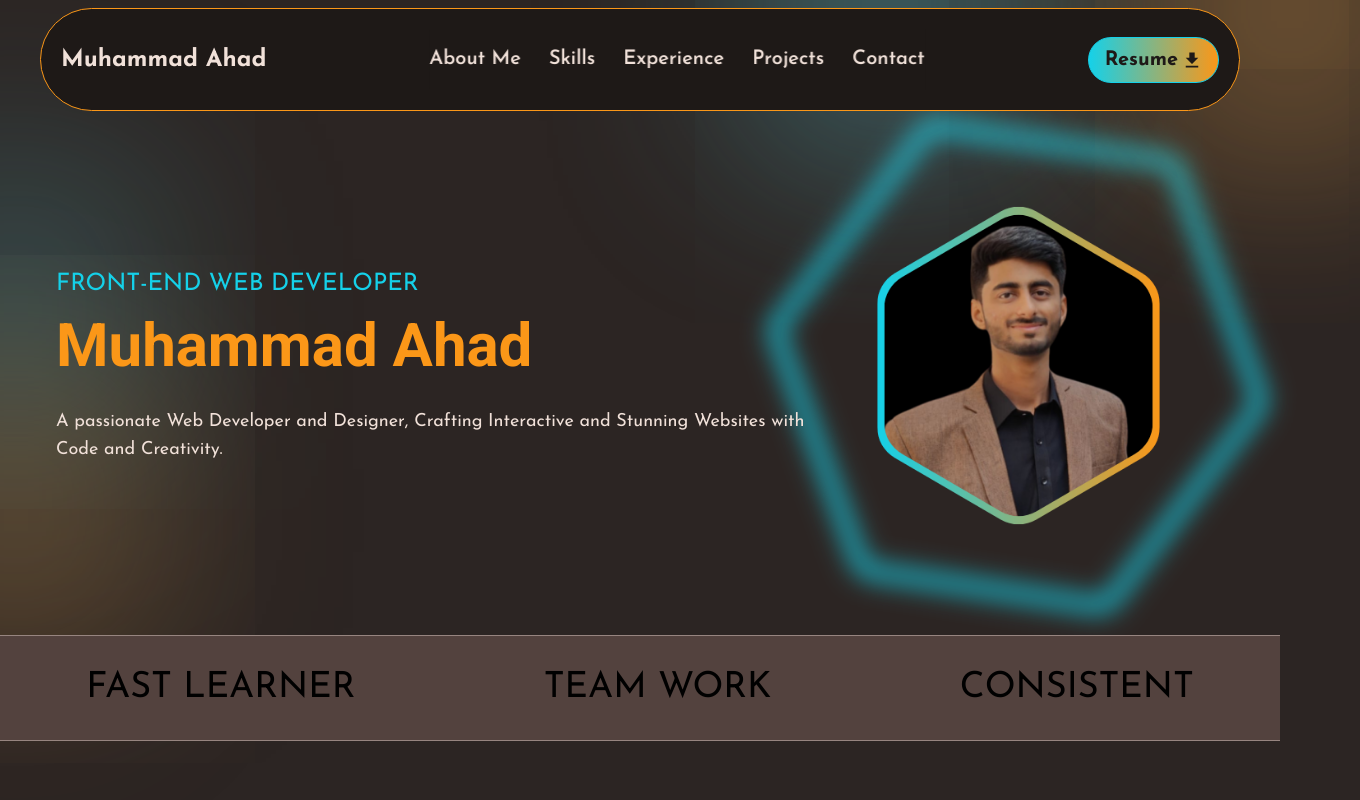
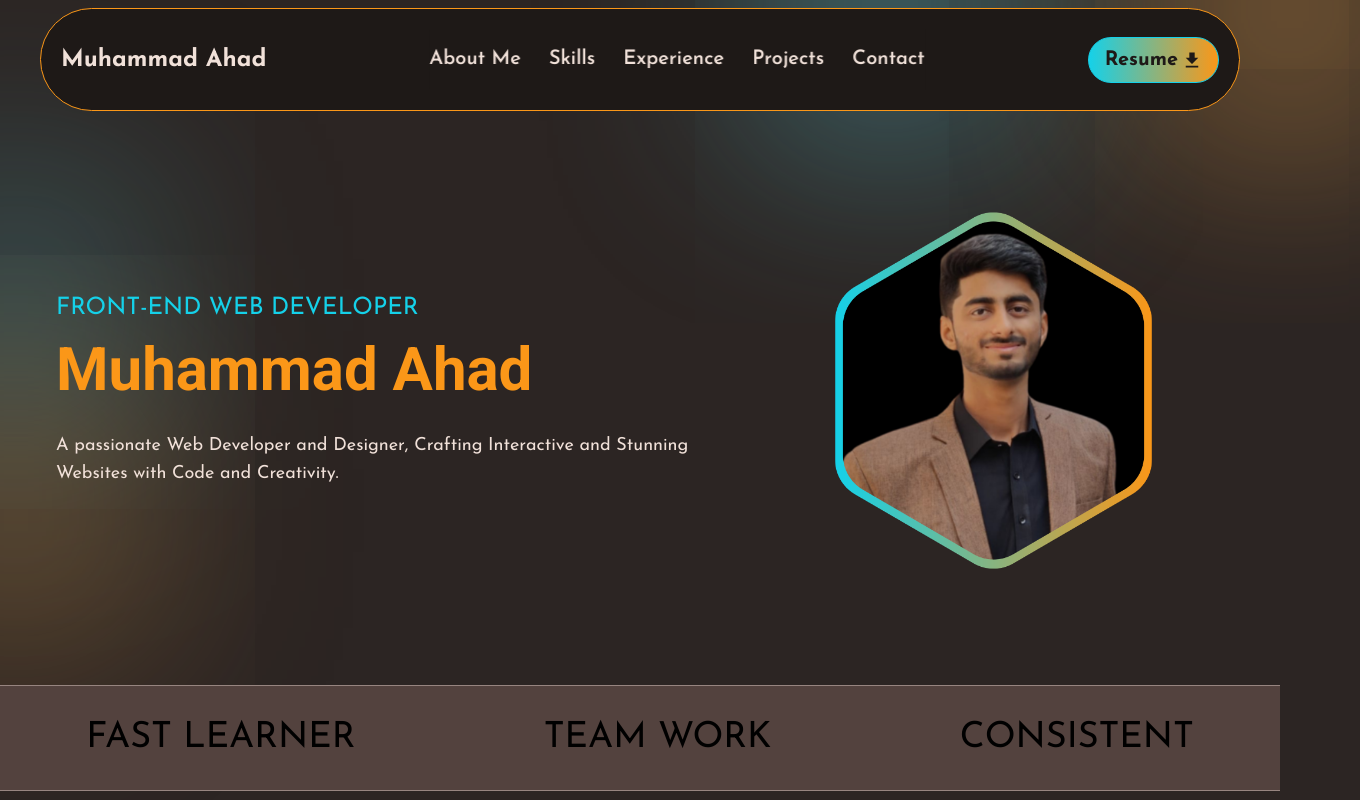
Before and after one commit to Ahad-Awan/ahad-portfolio, a React (Vite) app in the folder ahad-portfolio/: page / in a window 1280 px wide. Shown: the whole page, 1360 px wide, since content can reach past the window. Built offline with nearby package versions, Linux system fonts and the light colour scheme.

Commit message:
change pic

```diff
--- a/ahad-portfolio/src/components/heroSection/heroPic.jsx
+++ b/ahad-portfolio/src/components/heroSection/heroPic.jsx
@@ -5,13 +5,10 @@ const heroPic = () => {
   return (
     <div className="h-full flex items-center justify-center">
       <img
-        src="../../public/images/hexaPic.png"
+        src="../../public/images/ahadPic.png"
         alt="ahad image"
-        className="max-h-[550px] w-auto"
+        className="max-h-[600px] w-auto"
       />
-      <div className="absolute -z-10 justify-center items-center animate-pulse">
-        <PiHexagonThin className="md:h-[90%] sm:h-[120%] min-h-[600px] w-auto text-cyan blur-md animate-[spin_20s_linear_infinite]" />
-      </div>
     </div>
   );
 };
```
